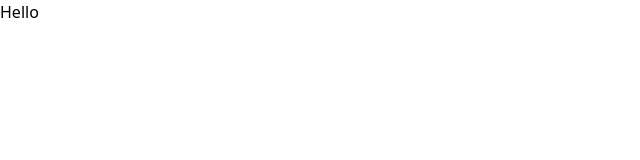
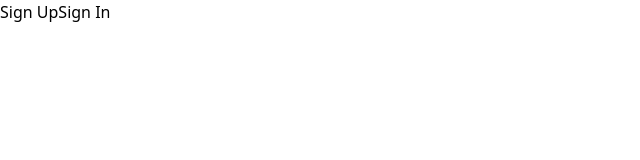
Before and after one commit to xxfmin/synccook, a Next.js app: page / in a window 1280 px wide. Shown: the top 160 px of the page, without its empty margins (0-640 px from the left). Built offline with nearby package versions, Linux system fonts and the light colour scheme.

Commit message:
blank landing page

```diff
--- a/src/app/page.tsx
+++ b/src/app/page.tsx
@@ -1,9 +1,14 @@
-import Image from "next/image";
+import Link from "next/link";
 
 export default function Home() {
   return (
     <div>
-      <h1>Hello</h1>
+      <Link href="/signup">
+        <button>Sign Up</button>
+      </Link>
+      <Link href="/login">
+        <button>Sign In</button>
+      </Link>
     </div>
   );
 }
```
